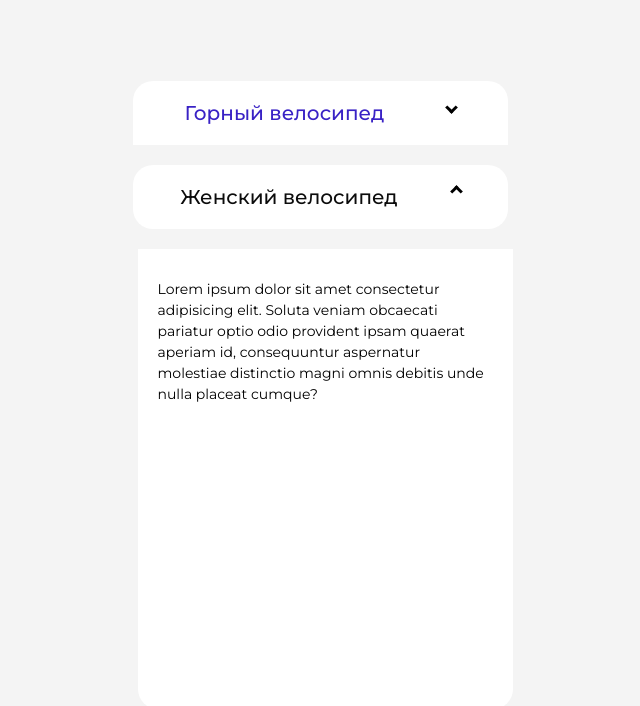
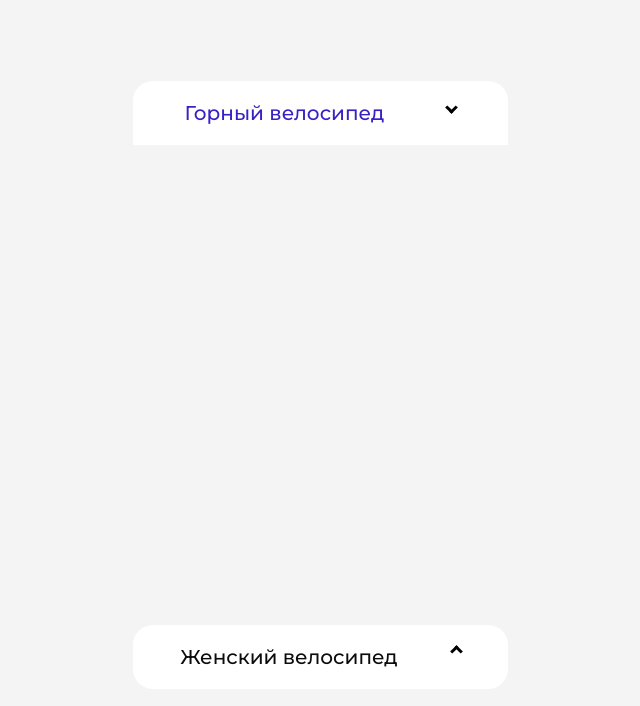
Before and after one commit to levgenprog/bike-site, a React (Create React App) app: page / in a window 768 px wide. Shown: the top 706 px of the page, without its empty margins (59-699 px from the left). Built offline with nearby package versions, Linux system fonts and the light colour scheme; a web font is replaced by a local one.

Commit message:
adjasted content appearence

```diff
--- a/src/components/Container.jsx
+++ b/src/components/Container.jsx
@@ -15,10 +15,15 @@ const Container = () => {
     return (
         <div className="container">
             <MenuButton title='Горный велосипед' selected={selected} type="m" onClick={() => toggle('m')}></MenuButton>
+            <div className={selected === 'm' ? 'content show mob' : 'content'}>
+                MALE <br />Lorem ipsum dolor sit amet consectetur adipisicing elit. Soluta veniam obcaecati pariatur optio odio provident ipsam quaerat aperiam id, consequuntur aspernatur molestiae distinctio magni omnis debitis unde nulla placeat cumque?
+            </div>
             <MenuButton title='Женский велосипед' selected={selected} type="w" onClick={() => toggle('w')}></MenuButton>
-
-            <div className={selected ? 'content show' : 'content'}>
-                Lorem ipsum dolor sit amet consectetur adipisicing elit. Soluta veniam obcaecati pariatur optio odio provident ipsam quaerat aperiam id, consequuntur aspernatur molestiae distinctio magni omnis debitis unde nulla placeat cumque?
+            <div className={selected === 'w' ? 'content show' : 'content'}>
+                FEMALE <br /> Lorem ipsum dolor sit amet consectetur adipisicing elit. Soluta veniam obcaecati pariatur optio odio provident ipsam quaerat aperiam id, consequuntur aspernatur molestiae distinctio magni omnis debitis unde nulla placeat cumque?
+            </div>
+            <div className={selected === 'm' ? 'content show desk' : 'content'}>
+                MALE <br /> Lorem ipsum dolor sit amet consectetur adipisicing elit. Soluta veniam obcaecati pariatur optio odio provident ipsam quaerat aperiam id, consequuntur aspernatur molestiae distinctio magni omnis debitis unde nulla placeat cumque?
             </div>
         </div>
     )
--- a/src/components/style.css
+++ b/src/components/style.css
@@ -5,17 +5,28 @@
 }
 
 .content {
-    height: 400px;
+
     background-color: white;
     border-radius: 0px 20px 20px 20px;
     padding: 40px 60px;
     animation: disappear 0.5s;
     visibility: hidden;
+    display: none;
 }
 
 .content.show {
+    height: 400px;
     visibility: visible;
+    display: block;
     animation: appear 0.5s;
+}
+
+.content.show.mob {
+    display: none;
+}
+
+.content.show.desk {
+    display: block;
 }
 
 .menu-button {
@@ -26,6 +37,7 @@
     border: none;
     display: inline-flex;
     justify-content: space-between;
+    width: 290px;
 }
 
 .menu-button.unused {
@@ -41,7 +53,7 @@
 .arrow-up {
     border: solid black;
     border-width: 0 3px 3px 0;
-    display: inline-block;
+    display: none;
     padding: 3px;
     transform: rotate(-135deg);
     -webkit-transform: rotate(-135deg);
@@ -50,7 +62,7 @@
 .arrow-down {
     border: solid black;
     border-width: 0 3px 3px 0;
-    display: inline-block;
+    display: none;
     padding: 3px;
     transform: rotate(45deg);
     -webkit-transform: rotate(45deg);
@@ -88,6 +100,18 @@
         font-size: 20px;
     }
 
+    .arrow-down,
+    .arrow-up {
+        display: inline-block;
+    }
+
+    .content.show.mob {
+        display: block;
+    }
+
+    .content.show.desk {
+        display: none;
+    }
 
 }
 
```
Also changed, not shown: public/robots.txt (deleted).
